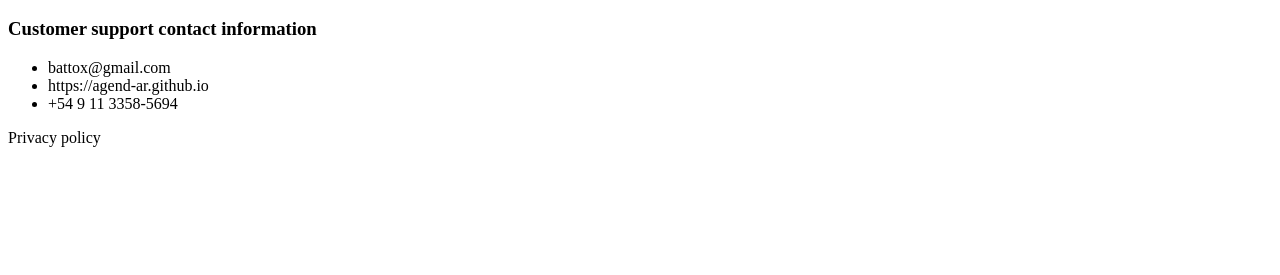
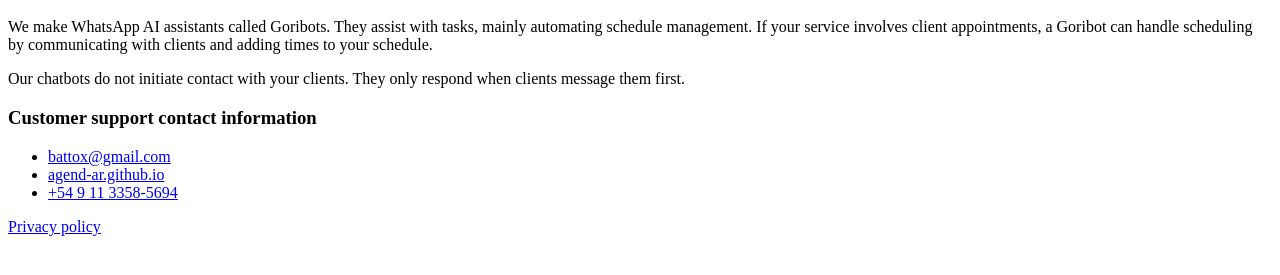
Before and after one commit to agend-ar/agend-ar.github.io, a plain HTML site: page index.html in a window 1280 px wide. Shown: the part 49-324 px from the top of the page. Drawn offline with Linux system fonts and the light colour scheme.

Commit message:
Update index.html

```diff
--- a/index.html
+++ b/index.html
@@ -1,11 +1,23 @@
 <h1>Goribots 🤖</h1>
+
+<p>
+  We make WhatsApp AI assistants called Goribots.
+  They assist with tasks, mainly automating schedule management.
+  If your service involves client appointments,
+  a Goribot can handle scheduling by communicating with clients and adding times to your schedule.
+</p>
+
+<p>
+  Our chatbots do not initiate contact with your clients.
+  They only respond when clients message them first.
+</p>
 
 <h3>Customer support contact information</h3>
 
 <ul>
-  <li>battox@gmail.com</li>
-  <li>https://agend-ar.github.io</li>
-  <li>+54 9 11 3358-5694</li>
+  <li><a href="mailto:battox@gmail.com">battox@gmail.com</a></li>
+  <li><a href="https://agend-ar.github.io">agend-ar.github.io</a></li>
+  <li><a href="tel:+5491133585694">+54 9 11 3358-5694</a></li>
 </ul>
 
-<a ref="https://agend-ar.github.io/privacy-policy">Privacy policy</a>
+<a href="https://agend-ar.github.io/privacy-policy">Privacy policy</a>
```
